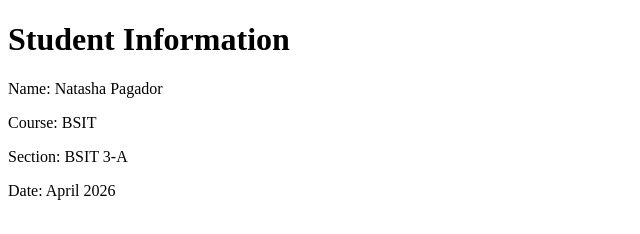
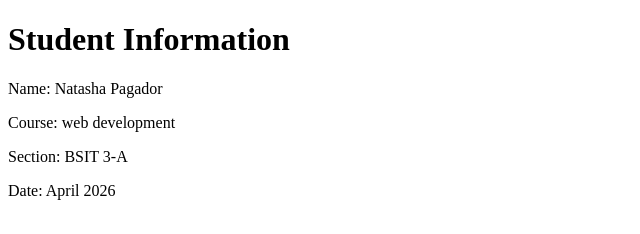
Before and after one commit to pagadornatasha22-max/html-laboratory, a plain HTML site: page index.html in a window 1280 px wide. Shown: the whole page, without its empty margins (0-640 px from the left). Drawn offline with Linux system fonts and the light colour scheme.

Commit message:
Updated course

```diff
--- a/index.html
+++ b/index.html
@@ -8,7 +8,7 @@
 <h1>Student Information</h1>
 
 <p>Name: Natasha Pagador</p>
-<p>Course: BSIT</p>
+<p>Course: web development</p>
 <p>Section: BSIT 3-A</p>
 <p>Date: April 2026</p>
 
```
